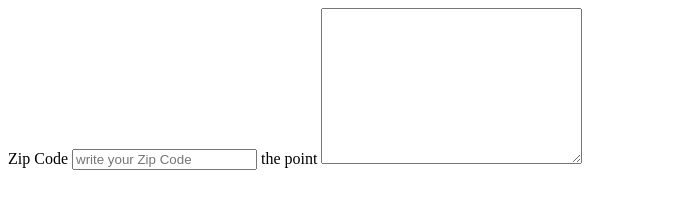
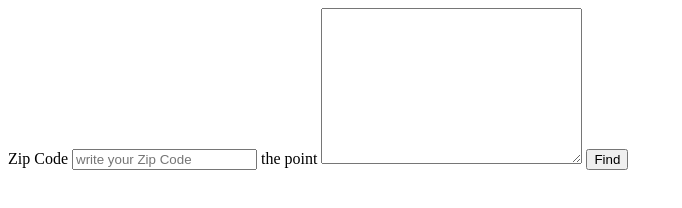
Before and after one commit to zado-os/NanoDegree-Weather-Journal-App, a website: page website/index.html in a window 1280 px wide. Shown: the whole page, without its empty margins (0-682 px from the left). Drawn offline with Linux system fonts and the light colour scheme.

Commit message:
button add

```diff
--- a/website/index.html
+++ b/website/index.html
@@ -12,6 +12,7 @@
         <input type="text" id="zipcode" placeholder="write your Zip Code">
         <label for="point">the point</label>
         <textarea name="point" id="point" cols="30" rows="10"></textarea>
+        <button id="find">Find</button>
     </div>
     <!-- end inputs -->
     <!-- outputs -->
```
